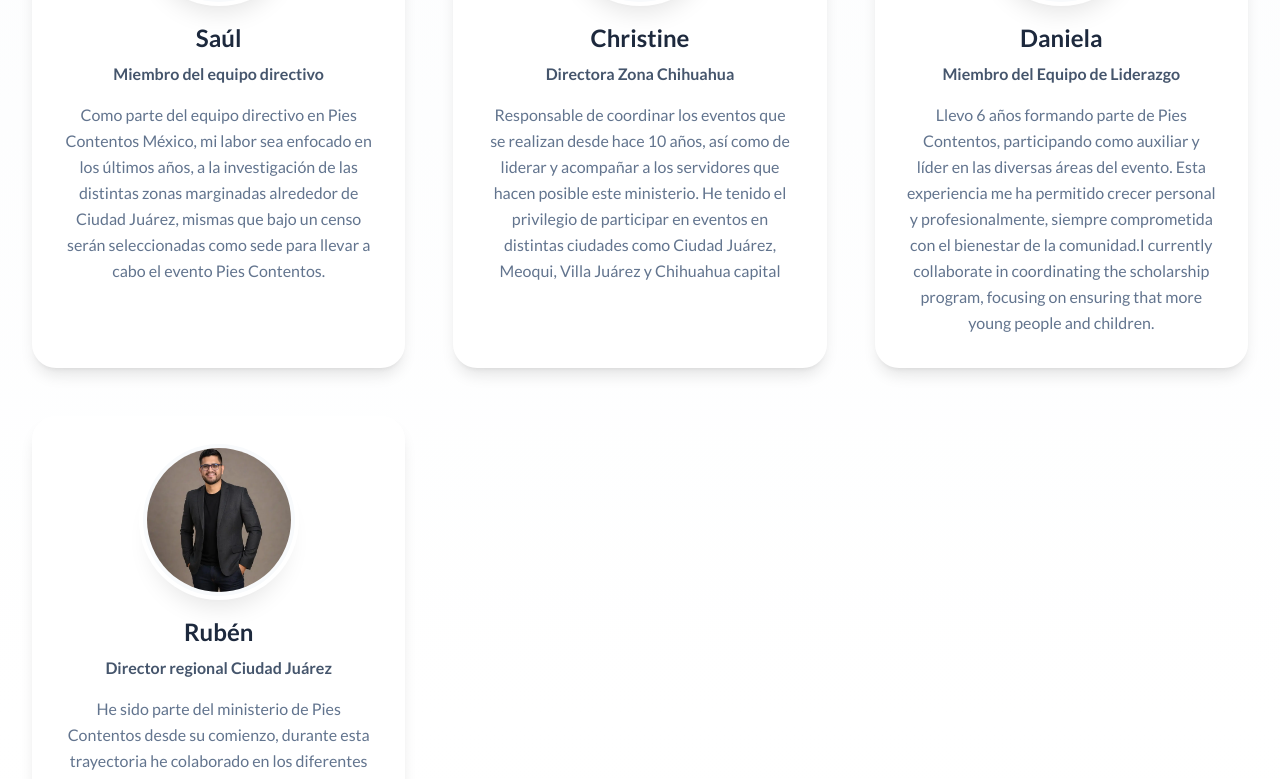
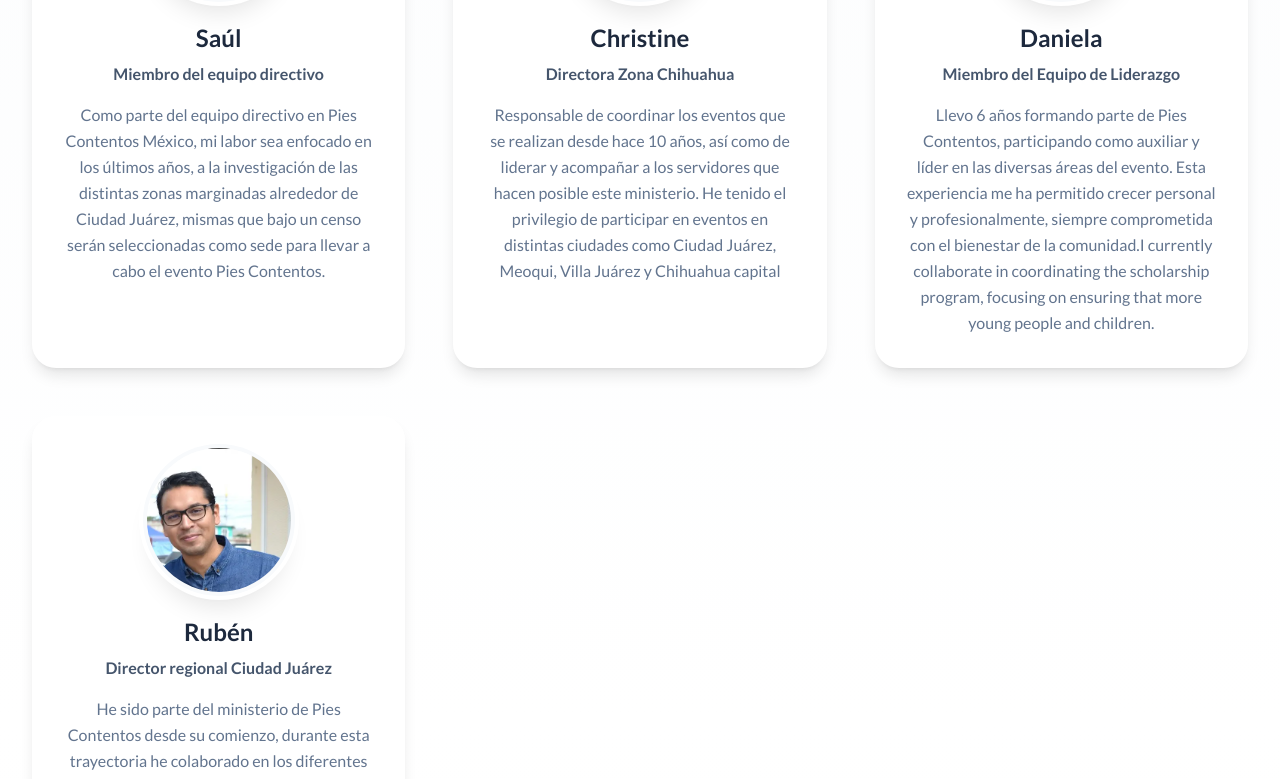
Before and after one commit to cometajoe/pies-contentos-app, a React (Vite) app: page /about-us in a window 1280 px wide. Shown: the part 1401-2180 px from the top of the page. Built offline with nearby package versions, Linux system fonts and the light colour scheme.

Commit message:
Implement code changes to enhance functionality and improve performance

```diff
--- a/src/components/TeamMemberCard.jsx
+++ b/src/components/TeamMemberCard.jsx
@@ -29,7 +29,7 @@
             <img
               src={member.imageUrl || `https://images.unsplash.com/photo-1507003211169-0a1dd7228f2d?auto=format&fit=crop&w=300&h=300&q=80`}
               alt={member.name}
-              className="w-full h-full object-cover transition-all duration-500 group-hover:scale-110 group-hover:brightness-110"
+              className="w-full h-full object-cover object-top transition-all duration-500 group-hover:scale-110 group-hover:brightness-110"
             />
           </motion.div>
 
--- a/src/locales/es.json
+++ b/src/locales/es.json
@@ -95,7 +95,7 @@
         "name": "Rubén",
         "role": "Director regional Ciudad Juárez",
         "bio": "He sido parte del ministerio de Pies Contentos desde su comienzo, durante esta trayectoria he colaborado en los diferentes eventos que han tenido sede dentro de las ciudades y alrededores de Chihuahua y Ciudad Juárez, soy parte de la directiva de la zona de Ciudad Juárez.",
-        "imageUrl": "/team/ruben.webp"
+        "imageUrl": "/team/rubenHernandez.webp"
       }
     },
     "visionMission": {
```
Also changed, not shown: public/team/rubenHernandez.webp (added).
